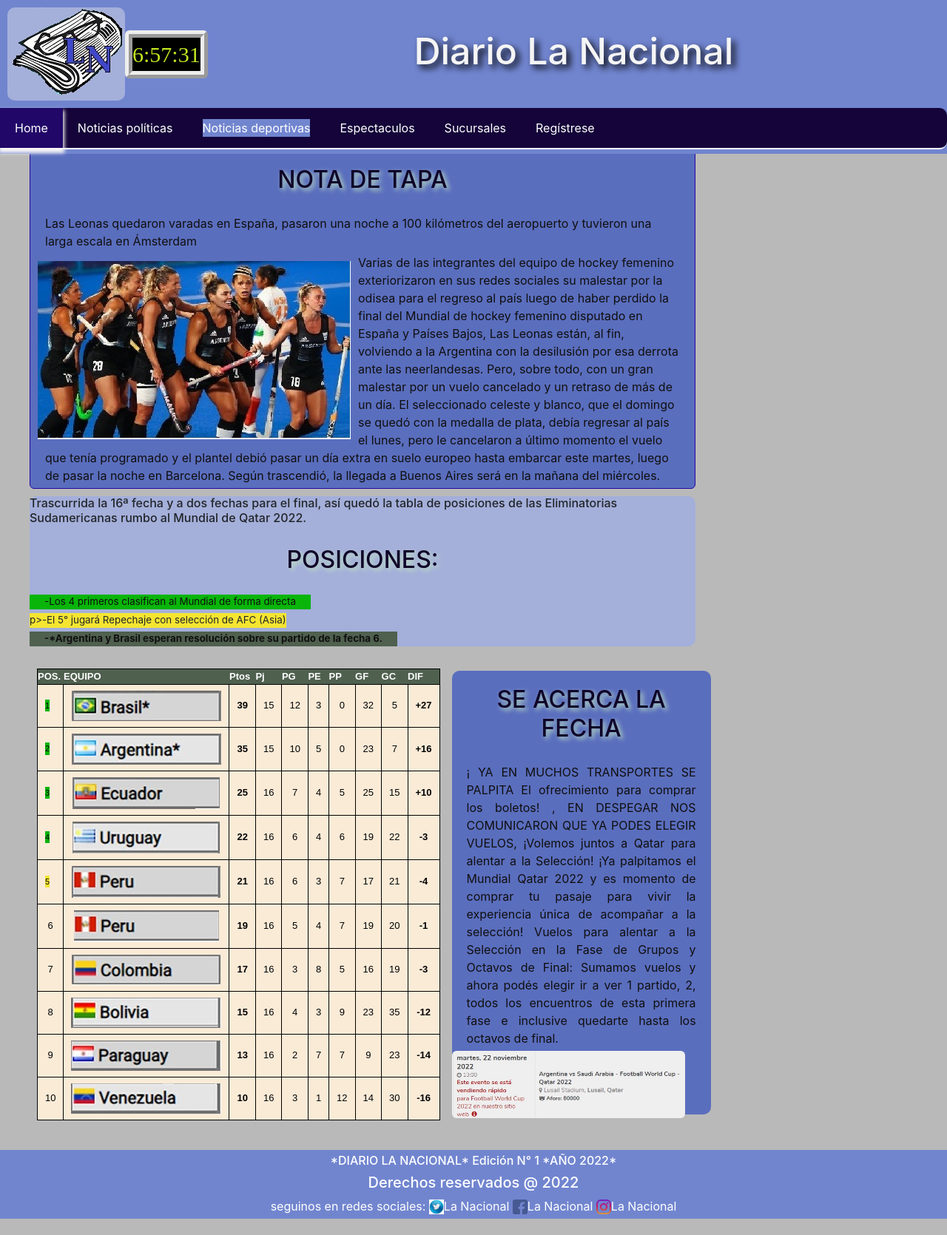
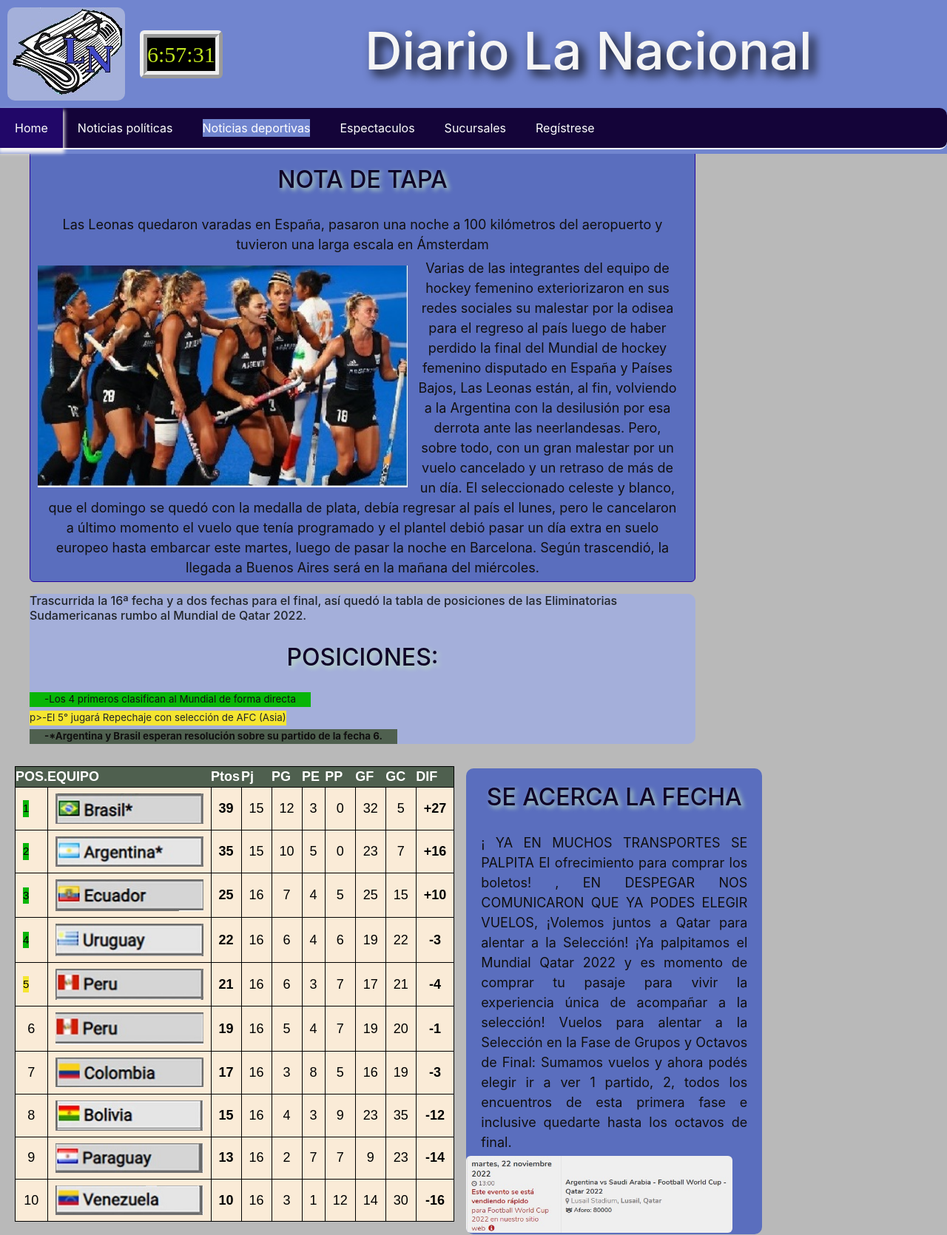
Before and after one commit to Marcela-create/DIARIO-LA-NACIONAL-DE-CODO-ACODO-GRUPO-25-COMISION-22534, a plain HTML site: page deportes.html in a window 1280 px wide. Shown: the top 1670 px of the page at 74% size. Before the commit the page ends 1648 px from the top, so only its background shows below. Drawn offline with nearby package versions, Linux system fonts and the light colour scheme.

Commit message:
DIARIO-LA-NACIONAL-DE-CODO-ACODO-GRUPO-25-COMISION-22534

```diff
--- a/Js/cambio.js
+++ b/Js/cambio.js
@@ -3,8 +3,8 @@
 function convertir() {
    var valore= parseInt(document.getElementById("valor").value);
    var resultado= 0;
-   var dolar= 161.83;
-   var euro= 162.22;
+   var dolar= 165.15;
+   var euro= 163.23;
    if (document.getElementById ("uno").checked) {
      resultado=valore/dolar;
      alert ("El cambio de pesos Arg a Dolares es:$"+ resultado);
--- a/css/estilo.css
+++ b/css/estilo.css
@@ -127,6 +127,7 @@ footer span img{
     text-align: center;
 
 }
+
 .link-2 a{
     text-decoration: none;
     margin-top: -20px;
@@ -151,11 +152,12 @@ article{
     border-style: ridge;
     border-radius: 6px;
 
+
 }
 .formulario{
     background-color: #f5e531;
-    width:auto;
-    height: auto;
+    width:90%;
+    height: 250px;
     margin: auto;
     margin-top: 10px;
     font-size: 19px;
@@ -178,7 +180,7 @@ article{
 .container-dolar{
     background-color: #f5e531;
     margin: 20px;
-    width: 350px;
+    width: 90%;
     display: flex;
     flex-direction: column;
     align-items: center;
@@ -244,16 +246,21 @@ article{
     text-align: center;
     width: min-content;
 }
+.imgespectaculo{
+    width: 80px;
+    height: 50px;
+}
+.container{
+    font-size: x-large;
+}
+.corona{
+    width: 100%;
+}
 /*sección deporte y company de espectaculos*/
+
 .imagDeporte{
-    width:min-content;
-        border: 10px;
-        padding: 0px;
-        height: auto;
-        image-orientation: center;
-        border-style: ridge;
-        border-radius: 6px;
-        border: #7145e9;
+    width: min-content;
+
 }
 
 .textoDeporte{
@@ -265,15 +272,16 @@ article{
     font-size: smaller;
 }
 .deportes{
-    background-color:rgb(90, 110, 190);
-    width: 400px;
-    margin-top: 03px;
-    margin-left: 40px;
-    display: block;
-    text-decoration: none;
-    border-radius: 6px;
-    border: 1px solid rgb(36, 5, 160);
-    margin: 5px;
+    display: inline-block;
+    width: 300px;
+    height: max-content;
+    background:rgb(90, 110, 190);
+    text-align: center;
+    margin: 1rem;
+
+   margin-top: 0.5rem;
+   border-radius: 10px;
+   font-size: large;
 }
 /*presentacion de la tabla de deporte*/
 .form-campeon {
@@ -304,7 +312,9 @@ h4{
     text-align: center;
     font-size: smaller;
 }
-
+.escudo{
+    width: 130px;
+}
 .pintar2{
     background-color: #f5e531;
     width: max-content;
@@ -333,18 +343,19 @@ table,td,tr{
      border-collapse: collapse;
      font-size: small;
      font-family: Arial, Helvetica, sans-serif;
-
+     margin-left: 0px;
 }
 
 aside{
     display: inline-block;
-    width: 350px;
+    width: 300px;
     background:rgb(90, 110, 190);
-    text-align: justify;
+    text-align: center;
     margin: 1rem;
-   height: 550px;
+   height: 650px;
    margin-top: 0.5rem;
    border-radius: 10px;
+   font-size: large;
 }
 /*seccion registro*/
 .derecha{
@@ -379,16 +390,15 @@ aside{
      display: inline;
      display: block;
      border-radius: 10px;
-     display: flex;
+
      margin-top: 25px;
-     font-display: inline-block;
      font-size: smaller;
 
  }
 
     .visita{
         display: center;
-         width: 400px;
+         width: 300px;
          height: min-content;
     }
 
@@ -399,6 +409,9 @@ aside{
        display: none;
     }
 
+    #reloj{
+        margin: 20px;
+    }
 
    /* cambiamos la direccion del flex */
     ul.navigation {
@@ -415,7 +428,7 @@ aside{
     }
 
     h1{
-        font-size: 50px;
+        font-size: 70px;
     }
     header{
         flex-direction: column;
@@ -550,7 +563,7 @@ aside{
         margin: 15px 0;
     }
 
-    }/*fecha*/
+    /*fecha*/
     #fecha{
        width: 100%;
        border: 10px;
@@ -595,6 +608,7 @@ aside{
     .deportes{
         background-color:rgb(90, 110, 190);
         width: 900px;
+        height: max-content;
         margin-top: 03px;
         margin-left: 40px;
         display: block;
@@ -637,7 +651,9 @@ aside{
        color: black;
        text-align: center;
     }
-
+    .escudo{
+        width: 200px;
+    }
    .main{
     display: grid;
     }
@@ -645,22 +661,24 @@ aside{
         border: 1px solid black;
         border-collapse: collapse;
         padding: 8px 10px;font-family: Arial, Helvetica, sans-serif;
+        font-size: large;
 
     }
     table{
-        margin-left: 50px;
+        margin-left: 20px;
         margin-top: 5px;
         margin-bottom: 30px;
     }
     aside{
         display: inline-block;
-        width: 350px;
+        width: 400px;
         background:rgb(90, 110, 190);
         text-align: justify;
         margin: 1rem;
-        height: 600px;
+        height: 630px;
         margin-top: 0.5rem;
         border-radius: 10px;
+        font-size: large;
      }
 /*seccion registro*/
 .form-register {
@@ -726,7 +744,7 @@ aside{
 .visita{
     display: center;
     margin-top: 25px;
-
+     width: 80%;
 }
 /*seccionespectaculo*/
 .Imgesp{
@@ -760,3 +778,140 @@ aside{
     background: #b4a0eb;
     width: max-content;
 }
+
+.botton{
+    border-color: black;
+
+}
+/* Extra large devices (large desktops, 1200px and up)*/
+@media screen (min-width: 1200px)
+
+     /*sección article del home y politica*/
+  /*   article{
+        margin: 10px;
+       width: 600px;
+
+    }
+
+    h2{
+
+        font-size: xx-large;
+    }
+
+    .imgArticle{  /*imagenes del index*/
+ /*       width: 99%;
+    }
+
+    .dosColumnas{
+        display:flex;
+        margin-top: 14rem;
+
+    }
+    #reloj{
+        margin: 20px;
+    }
+    h1{
+        font-size: 80px;
+    }
+    /* sección política*/
+   /* .animate__hinge{
+        margin-top: 8rem;
+    }
+    .animate__rollIn{
+        margin-bottom: -13rem;
+    }
+    .container2{
+        width: 100%;
+        border: 10px;
+        padding: 1px;
+        height: 900px;
+        image-orientation: center;
+        border-style: ridge;
+        border-radius: 6px;
+     }
+    .formulario{
+        width:95%;
+        height: 180px;
+        margin: 10px;
+        font-size: 20px;
+     }
+    #uno,#dos{
+       width: 80px;
+       height: 15px;
+     }
+     #valor{
+    font-size: 20px;
+    }
+    #cotizador{
+       font-size: 20px;
+       border-radius: 12px;
+       background-color: #0016b0;
+       color: white;
+    }
+    .container-dolar{
+
+        margin: 10px;
+        width: 95%;
+
+    }
+    p{
+      font-size: large;
+    }
+    /*sección deportes*/
+  /*  aside{
+
+        margin: 1rem;
+        height: 750px;
+        margin-top: -12rem;
+
+     }
+     table{
+
+        margin-top: -12rem;
+
+    }
+    .form-campeon {
+
+        width: 90%;
+
+     }
+      /*las leonas de deportes y company de espectaculos*/
+ /*.deportes{
+    width: 90%;
+    margin-top: 14rem;
+
+ }
+ .dos-columnas{
+
+    margin-top: 13rem;
+    margin-bottom: -13rem;
+ }
+ .sucursales{
+    margin-top: 13rem;
+    width: 90%;
+}
+.visita{
+    width: 80%;
+    display: center;
+    margin-top: 15rem;
+    margin-bottom: -13rem;
+    background: url(img\visitanos.gif);
+}
+.map > iframe{
+    width: 240px;
+ }
+ .animate__wobble{
+               margin-top: 13rem;
+               margin-bottom: -3rem;
+ }
+ .form-register {
+    background-color:rgb(90, 110, 190);
+    width: 99%;
+    margin: 20px;
+    display: block;
+    height: 750px;
+    font-size: large;
+    margin-bottom: 20px;
+    text-align: center;
+
+}*/
--- a/deportes.html
+++ b/deportes.html
@@ -6,7 +6,6 @@
     <meta name="viewport" content="width=device-width, initial-scale=1.0">
     <link rel="icon" type="icon" href="img/favicon.ico">
     <title>"Diario El Nacional"</title>
-    <link rel="stylesheet" href="styles.css">
     <script src="Js/menu.js"></script>
     <script src="Js/time.js"></script>
     <link rel="stylesheet" href="https://maxcdn.bootstrapcdn.com/bootstrap/4.0.0/css/bootstrap.min.css" integrity="sha384-Gn5384xqQ1aoWXA+058RXPxPg6fy4IWvTNh0E263XmFcJlSAwiGgFAW/dAiS6JXm" crossorigin="anonymous">
@@ -47,7 +46,7 @@
           <p> Las Leonas quedaron varadas en España, pasaron una noche a 100 kilómetros del aeropuerto y tuvieron una larga escala en Ámsterdam</p>
       </div>
       <div class="imagDeporte">
-          <img src="img/imagen deporte.jpg">
+          <img src="img/imagen deporte.jpg"width="500" height="300">
        </div>
       <div class="texto deporte">
           <p> Varias de las integrantes del equipo de hockey femenino exteriorizaron en sus redes sociales su malestar por la odisea para el regreso al país luego de haber perdido la final del Mundial de hockey femenino disputado en España y Países Bajos, Las Leonas están, al fin, volviendo a la Argentina con la desilusión por esa derrota ante las neerlandesas. Pero, sobre todo, con un gran malestar por un vuelo cancelado y un retraso de más de un día. El seleccionado celeste y blanco, que el domingo se quedó con la medalla de plata, debía regresar al país el lunes, pero le cancelaron a último momento el vuelo que tenía programado y el plantel debió pasar un día extra en suelo europeo hasta embarcar este martes, luego de pasar la noche en Barcelona. Según trascendió, la llegada a Buenos Aires será en la mañana del miércoles.</p>
```
Also changed, not shown: espectaculos.html (+10 -9 lines), index.html (+1 -1 lines), registrarse.html (+2 -2 lines).
